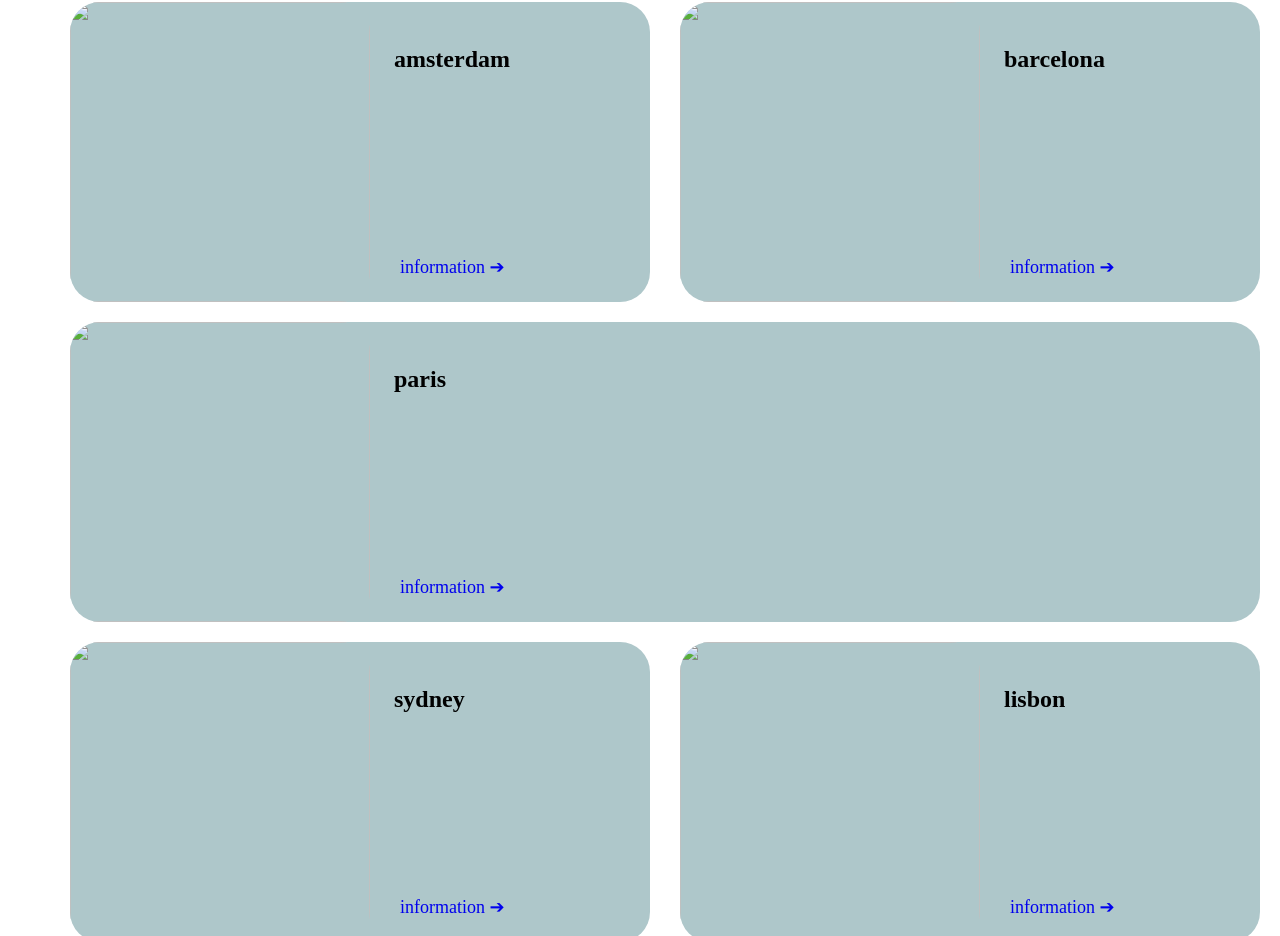
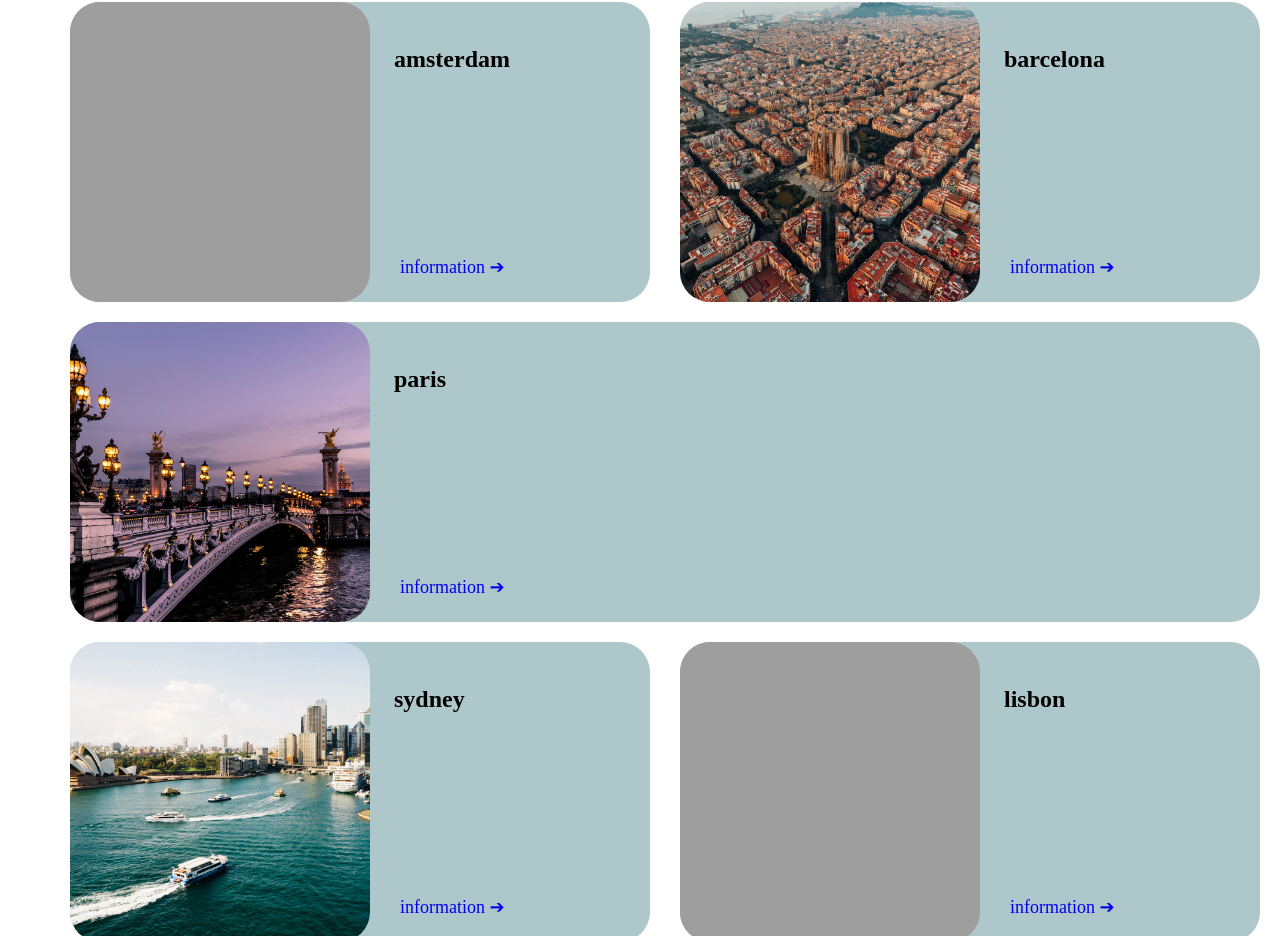
Before and after one commit to nachinuki/travel, a plain HTML site: page places.html in a window 1280 px wide. Shown: the part 48-984 px from the top of the page. Drawn offline with nearby package versions, Linux system fonts and the light colour scheme; the site is published under a folder, as on GitHub Pages, so addresses that start at the root find nothing.

Commit message:
fix images

```diff
--- a/places.html
+++ b/places.html
@@ -33,7 +33,7 @@
     <main>
       <ul>
         <li>
-          <img src="/images/amsterdam.jpg" alt="" />
+          <img src="./images/amsterdam.jpg" alt="" />
           <div class="item-content">
           <h2>amsterdam</h2>
 
@@ -42,7 +42,7 @@
           </div>
         </li>
         <li>
-          <img src="/images/barcelona.jpg" alt="" />
+          <img src="./images/barcelona.jpg" alt="" />
           <div class="item-content">
           <h2>barcelona</h2>
 
@@ -51,7 +51,7 @@
           </div>
         </li>
         <li>
-          <img src="/images/paris.jpg" alt="" />
+          <img src="./images/paris.jpg" alt="" />
           <div class="item-content">
           <h2>paris</h2>
 
@@ -60,7 +60,7 @@
           </div>
         </li>
         <li>
-          <img src="/images/sydney.jpg" alt="" />
+          <img src="./images/sydney.jpg" alt="" />
           <div class="item-content">
           <h2>sydney</h2>
           <div class="actions">
@@ -68,7 +68,7 @@
           </div>
         </li>
         <li>
-          <img src="/images/lissabon.jpg" alt="" />
+          <img src="./images/lissabon.jpg" alt="" />
           <div class="item-content">
             <h2>lisbon</h2>
             <div class="actions">
@@ -82,12 +82,12 @@
       <ul>
         <li>
           <a href="https://www.facebook.com"
-            ><img src="images/icons/facebook-5222.png" alt=""
+            ><img src="./images/icons/facebook-5222.png" alt=""
           /></a>
         </li>
         <li>
           <a href="https://www.instagram.com"
-            ><img src="images/icons/instagram-logo-3286.png" alt=""
+            ><img src="./images/icons/instagram-logo-3286.png" alt=""
           /></a>
         </li>
       </ul>
```
Also changed, not shown: contact.html (+2 -2 lines), index.html (+5 -5 lines), 2 other files.
